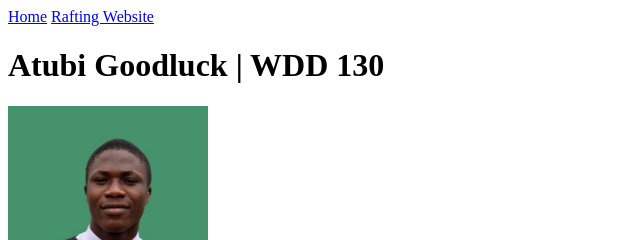
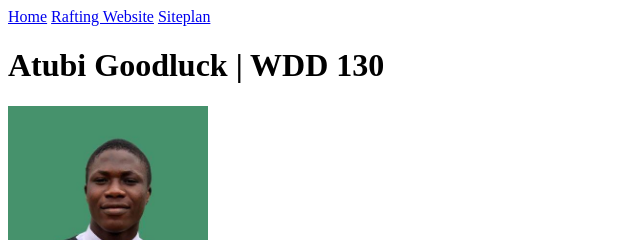
Before and after one commit to atubigoodluck/wdd130, a plain HTML site: page index.html in a window 1280 px wide. Shown: the top 240 px of the page, 0-640 px from the left. Drawn offline with Linux system fonts and the light colour scheme.

Commit message:
Added a new nav link

```diff
--- a/index.html
+++ b/index.html
@@ -10,6 +10,7 @@
         <nav>
          <a href="#">Home</a>
          <a href="WWR/">Rafting Website</a>
+         <a href="#">Siteplan</a>
         </nav>
     </header>
     <main>
```
